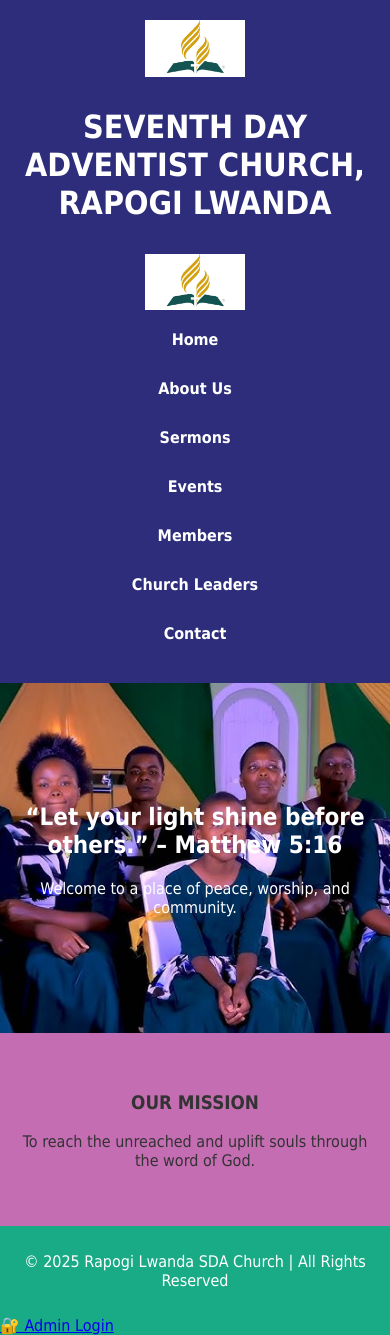
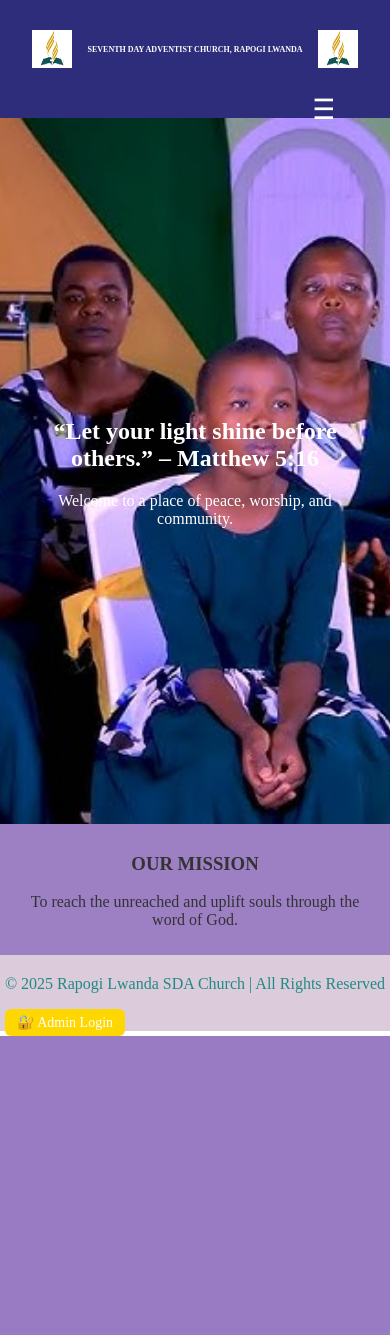
Before and after one commit to DANKlEIN117/church_website, a Flask app: page / in a window 390 px wide. After the commit the page ends 1036 px from the top, so only its background shows below. Run offline with Flask 3, Linux system fonts and the light colour scheme.

Commit message:
Fixed Mobile responsiveness

```diff
--- a/static/css/style.css
+++ b/static/css/style.css
@@ -1,16 +1,17 @@
+/* ======================
+   BASE STYLES
+====================== */
 body {
     margin: 0;
-    font-family: 'High Tower Text', Tahoma, Geneva, Verdana, sans-serif;
-    background-color: #19aa86;
+    font-family: 'Times New Roman', Tahoma, Geneva, Verdana, sans-serif;
     color: #333;
 }
 
 header {
     background-color: #2d2d7c;
     color: white;
-    padding: 20px;
+    padding: 30px;
     text-align: center;
-    font-family: 'High Tower Text', Tahoma, Geneva, Verdana, sans-serif;
 }
 
 nav a {
@@ -22,41 +23,43 @@
 .hero {
     background-image: url('../images/image.png');
     background-size: cover;
+    background-position: center;
     color: white;
-    padding: 180px 20px;
+    padding: 280px 20px;
     text-align: center;
-    background-position: center;
-    font-family: 'High Tower Text', Tahoma, Geneva, Verdana, sans-serif;
 }
 
 .mission {
-    background-color: rgba(209, 105, 183, 0.932);
-    padding: 40px 20px;
+    background-color: rgba(150, 118, 192, 0.932);
+    padding: 10px 20px;
     text-align: center;
-    font-family: 'High Tower Text', Tahoma, Geneva, Verdana, sans-serif;
 }
 
 footer {
-    background-color: #62646400;
-    color: white;
+    background-color: transparent;
+    color: rgb(32, 139, 131);
     text-align: center;
-    padding: 10px;
+    padding: 2px;
+}
+.db{
+    background-color: #dbcbdb;
 }
 
+/* ======================
+   HEADER & NAVBAR
+====================== */
 .header-content {
     display: flex;
     align-items: center;
     justify-content: center;
     gap: 20px;
-    font-family: 'High Tower Text', Tahoma, Geneva, Verdana, sans-serif;
 }
 
 .logo {
     height: 100px;
     width: 200px;
-    background-color: #0c0b0b00;
+    background-color: transparent;
     transition: transform 0.5s ease, box-shadow 0.5s ease;
-
 }
 
 .logo:hover {
@@ -64,10 +67,10 @@
     box-shadow: 0 0 15px rgba(173, 22, 187, 0.7);
 }
 
-/* NAVBAR STYLING */
 .navbar {
     background-color: #2d2d7c;
     padding: 10px 20px;
+    position: relative;
 }
 
 .nav-menu {
@@ -77,7 +80,6 @@
     justify-content: center;
     margin: 0;
     padding: 0;
-    font-family: 'High Tower Text', Tahoma, Geneva, Verdana, sans-serif;
 }
 
 .nav-menu li {
@@ -90,10 +92,13 @@
     padding: 10px;
     display: block;
     font-weight: bold;
-    font-family: 'High Tower Text', Tahoma, Geneva, Verdana, sans-serif;
+    transition: color 0.3s ease;
 }
 
-/* DROPDOWN STYLE */
+.nav-menu a:hover {
+    color: #ffd700;
+}
+
 .dropdown-content {
     display: none;
     position: absolute;
@@ -121,6 +125,16 @@
     display: block;
 }
 
+.hamburger {
+    display: none;
+    cursor: pointer;
+    font-size: 28px;
+    color: white;
+}
+
+/* ======================
+   AUDIO LIBRARY SECTION
+====================== */
 .audio-library {
     background-color: #aca9d4;
     padding: 60px 20px;
@@ -223,13 +189,14 @@
 
 .song-title {
     flex: 1;
+    font-weight: bold;
     white-space: nowrap;
     overflow: hidden;
     text-overflow: ellipsis;
 }
 
-.btn {
-    background-color: #00bfa5;
+.btn, .download-btn {
+    background-color: gold;
     color: white;
     text-decoration: none;
     padding: 6px 12px;
@@ -461,49 +227,92 @@
     transform: scale(1.05);
 }
 
+/* ======================
+   MOBILE RESPONSIVENESS
+====================== */
 @media (max-width: 768px) {
     .header-content {
-        flex-direction: column;
-        gap: 10px;
-        text-align: center;
+        flex-wrap: wrap;
+        justify-content: center;
+        gap: 15px;
     }
 
     .logo {
-        width: 100px;
-        height: auto;
+        width: 40px;
+        height: 38px;
+    }
+    h1{
+        font-size: 8px;
+    }
+
+    .hamburger {
+        display: block;
+        position: absolute;
+        top: 25px;
+        right: 25px;
+        z-index: 1000;
     }
 
     .nav-menu {
         flex-direction: column;
-        gap: 10px;
+        align-items: flex-start;
+        background-color: #2d2d7c;
+        width: 100%;
+        position: absolute;
+        top: 80px;
+        left: 0;
+        padding: 10px 0;
+        display: none;
+        border-top: 1px solid rgba(255,255,255,0.2);
+        z-index: 999;
     }
 
-    .hero {
-        padding: 100px 10px;
+    .nav-menu.active {
+        display: flex;
     }
 
-    .album,
-    .upload-container,
-    .video-grid,
-    .gallery-grid {
+    .nav-menu li {
+        width: 100%;
+        text-align: left;
+    }
+
+    .nav-menu a {
+        width: 100%;
+        padding: 12px 20px;
+        border-bottom: 1px solid rgba(255,255,255,0.1);
+    }
+
+    .dropdown-content {
+        position: static;
+        background-color: #3a3a8c;
+        border-radius: 0;
+    }
+
+    .dropdown-content li a {
+        padding-left: 30px;
+        color: #fff;
+    }
+
+    .album, .upload-container, .video-grid, .gallery-grid {
         width: 100%;
         padding: 10px;
         box-sizing: border-box;
-    }
-
-    audio,
-    video {
-        width: 100%;
-    }
-
-    .song-info,
-    .song-list li {
-        flex-direction: column;
-        align-items: flex-start;
     }
 
     .btn, .download-btn, .delete-btn {
         width: 100%;
         text-align: center;
     }
+    footer{
+        padding: 4px 0;
+    }
+    .hero {
+        background-image: url('../images/image.png');
+        background-size: cover;
+        background-position: center;
+        color: white;
+        padding: 280px 20px;
+        text-align: center;
+    }
+
 }
--- a/templates/index.html
+++ b/templates/index.html
@@ -17,6 +17,7 @@
         </div>
 
         <nav class="navbar">
+            <div class="hamburger" onclick="toggleMenu()">☰</div>
             <ul class="nav-menu">
                 <li><a href="#home">Home</a></li>
 
@@ -85,15 +86,30 @@
         <h3>OUR MISSION</h3>
         <p>To reach the unreached and uplift souls through the word of God.</p>
     </section>
+    <section class="db">
+        <footer>
+            <p>&copy; 2025 Rapogi Lwanda SDA Church | All Rights Reserved</p>
+        </footer>
+        {% if session.get('admin') %}
+        <p>You are logged in as admin</p>
+        {% else %}
+            <a href="{{ url_for('admin.admin_login') }}" class="btn">🔐 Admin Login</a>
+        {% endif %}
+    </section>
 
-    <footer>
-        <p>&copy; 2025 Rapogi Lwanda SDA Church | All Rights Reserved</p>
-    </footer>
 
-    {% if session.get('admin') %}
-        <p>You are logged in as admin</p>
-    {% else %}
-        <a href="{{ url_for('admin.admin_login') }}">🔐 Admin Login</a>
-    {% endif %}
+
+    <script>
+        function toggleMenu() {
+        const navMenu = document.querySelector('.nav-menu');
+        navMenu.classList.toggle('active');
+        }
+        function button(){
+            button.onclick()
+        }
+
+
+    </script>
+
 </body>
 </html>
--- a/templates/sermons.html
+++ b/templates/sermons.html
@@ -36,7 +36,7 @@
         }
 
         .sermon-item strong {
-            font-size: 1.2rem;
+            font-size: 1.5rem;
             color: #2c3e50;
         }
 
```
Also changed, not shown: other parts of static/css/style.css (+1 -251 lines), templates/audio.html (+31 -15 lines), templates/videos.html (+14 -5 lines).
